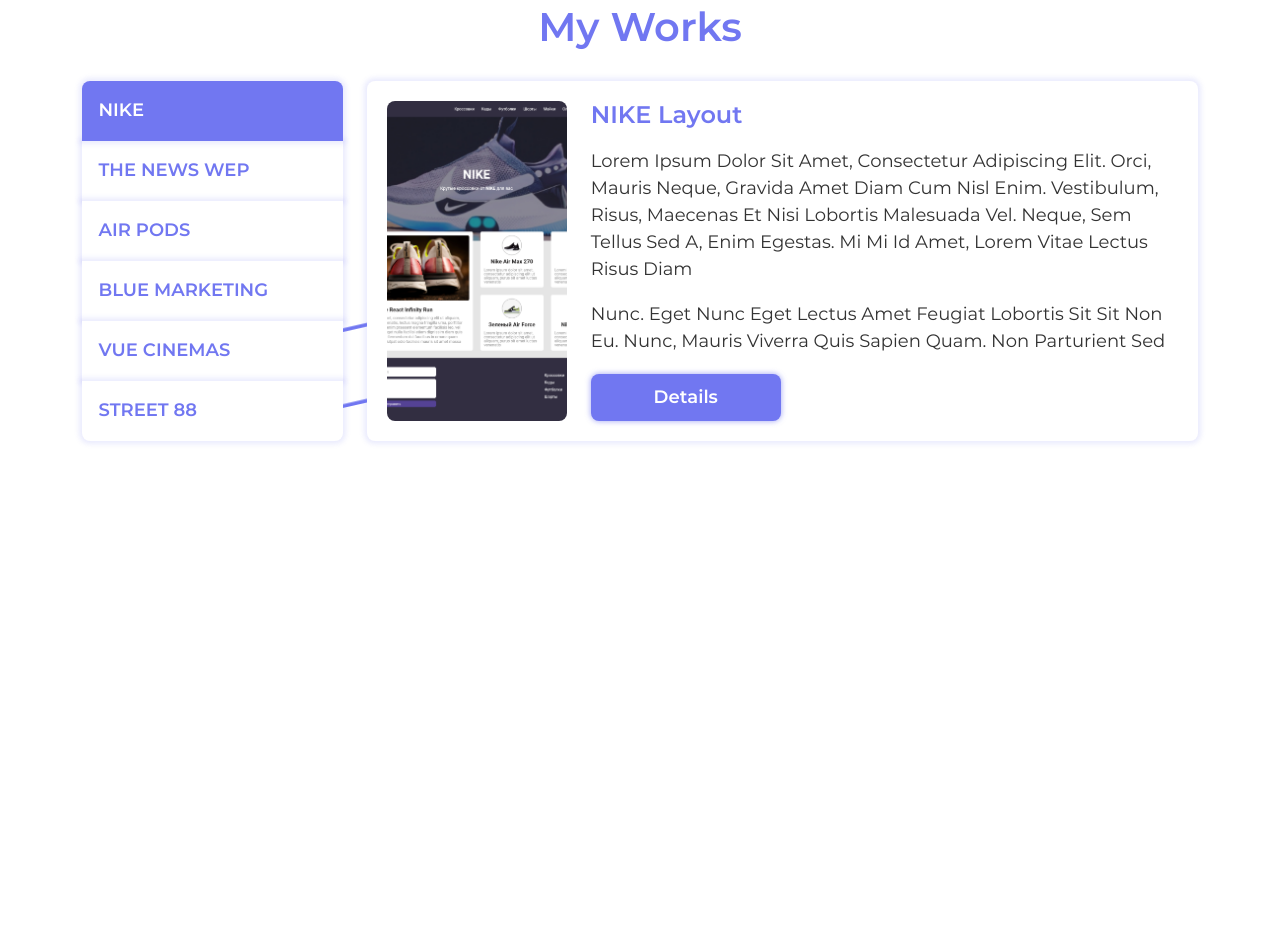
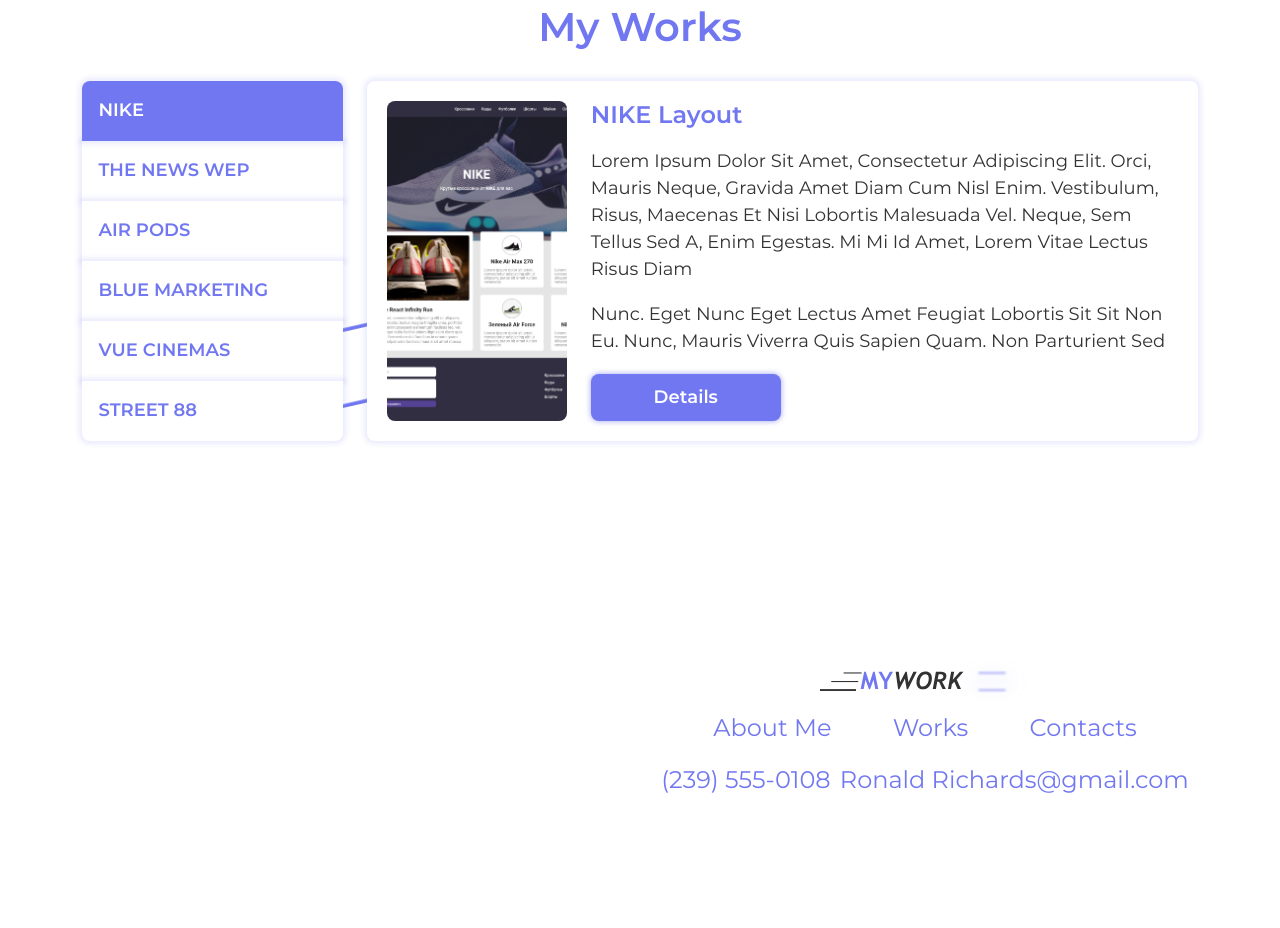
Before and after one commit to imsad1/My-Work, a plain HTML site: page index.html in a window 1280 px wide. Shown: the part 1896-2824 px from the top of the page. Before the commit the page ends 2557 px from the top, so only its background shows below. Drawn offline with Linux system fonts and the light colour scheme.

Commit message:
project full

```diff
--- a/css/media.css
+++ b/css/media.css
@@ -4,6 +4,7 @@
     --body: #151437;
     --text: #fff;
     --dots: #ebebeb;
+    --footer-link:#fff;
   }
 
   .logo::before {
--- a/css/style.css
+++ b/css/style.css
@@ -4,6 +4,7 @@
   --body: #fff;
   --text: #323232;
   --link: #7177F1;
+  --footer-link: #7177F1;
   --title: #7177F1;
   --btn: #7177F1;
   --dots-active: #7177F1;
@@ -565,3 +566,21 @@ p {
 }
 
 /* works end */
+
+/* footer start */
+
+.footer {
+  padding-bottom: 130px;
+}
+
+.footer__link, .footer__contact {
+  font-size: 24px;
+  color: var(--footer-link);
+}
+
+.footer__link:hover, .footer__contact:hover {
+  color: var(--footer-link);
+  text-decoration: underline;
+}
+
+/* footer end */
--- a/index.html
+++ b/index.html
@@ -324,6 +324,30 @@
       </div>
     </section>
   </main>
+  <footer class="footer">
+    <div class="container">
+      <div class="row">
+        <div class="col-xl-6 text-center ms-auto" >
+          <a href="#!" class="footer__logo logo"></a>
+          <ul class="footer__list d-flex flex-wrap justify-content-evenly list-unstyled">
+            <li class="footer__item">
+              <a href="#!" class="footer__link text-capitalize ">about Me</a>
+            </li>
+            <li class="footer__item">
+              <a href="#!" class="footer__link text-capitalize ">Works</a>
+            </li>
+            <li class="footer__item">
+              <a href="#!" class="footer__link text-capitalize ">Contacts</a>
+            </li>
+          </ul>
+          <div class="d-flex flex-wrap justify-content-evenly">
+            <a href="tel:(234)555-0108" class="footer__contact">(239) 555-0108</a>
+            <a href="mailto:Richard@gmail.com" class="footer__contact">Ronald Richards@gmail.com</a>
+          </div>
+        </div>
+      </div>
+    </div>
+  </footer>
 
   <script src="libs/bootstrap.js"></script>
 </body>
```
